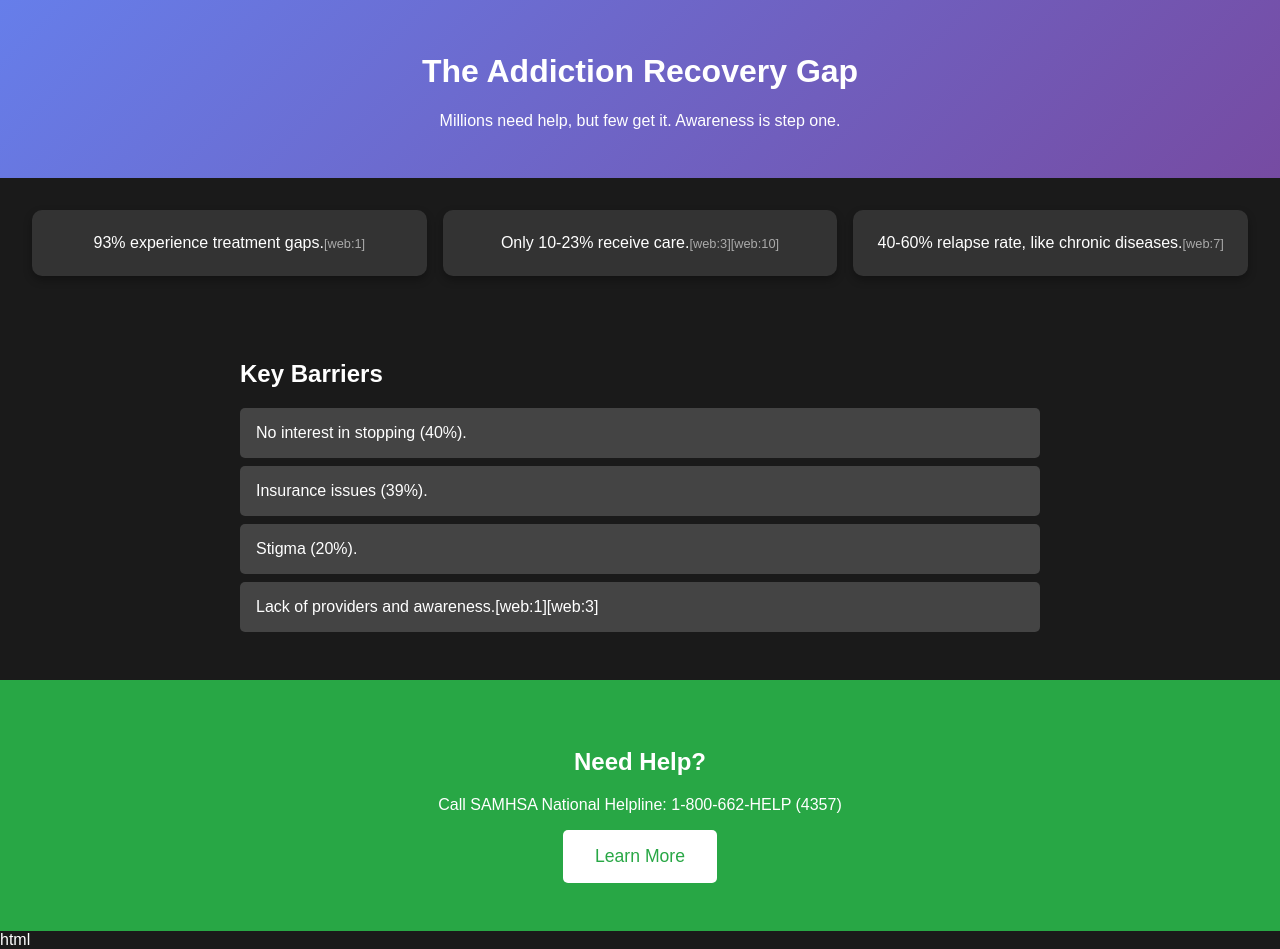
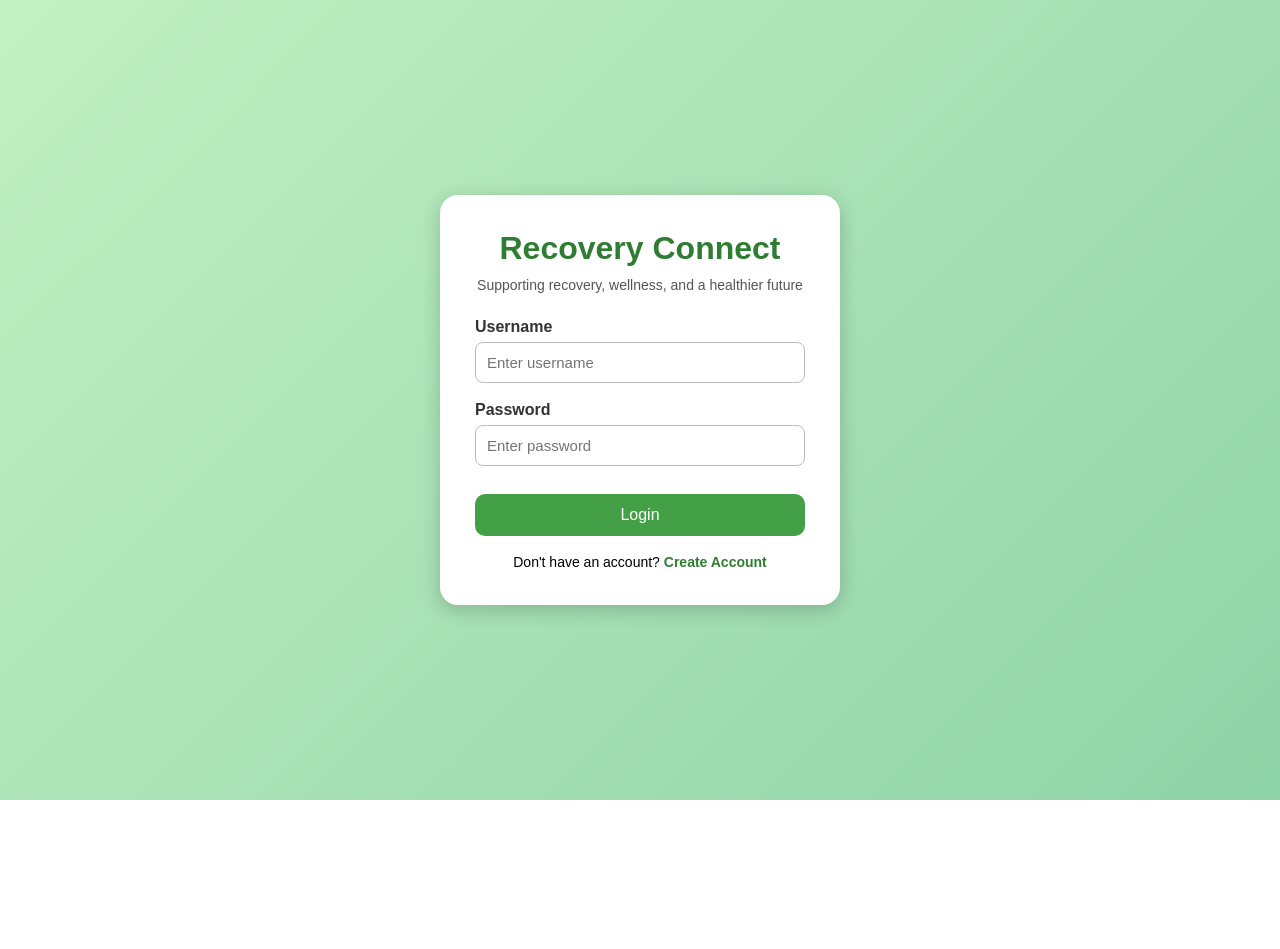
Before and after one commit to HactasticRNSIT/T7-The_Addiction_Recovery_Gap, a website: page index.html in a window 1280 px wide. After the commit the page ends 800 px from the top, so only its background shows below. Drawn offline with Linux system fonts and the light colour scheme.

Commit message:
Change title and styles for Recovery Connect page
Updated the title and styles for the Recovery Connect page, replacing the previous content related to Addiction Recovery Gap.

```diff
--- a/index.html
+++ b/index.html
@@ -1,36 +1,323 @@
 <!DOCTYPE html>
 <html lang="en">
 <head>
-    <meta charset="UTF-8">
-    <meta name="viewport" content="width=device-width, initial-scale=1.0">
-    <title>Addiction Recovery Gap</title>
-    <link rel="stylesheet" href="style.css">
+  <meta charset="UTF-8">
+  <meta name="viewport" content="width=device-width, initial-scale=1.0">
+  <title>Recovery Connect</title>
+
+  <style>
+
+    *{
+      margin:0;
+      padding:0;
+      box-sizing:border-box;
+      font-family: Arial, sans-serif;
+    }
+
+    body{
+      height:100vh;
+      display:flex;
+      justify-content:center;
+      align-items:center;
+      background: linear-gradient(135deg, #c2f0c2, #8fd3a8);
+    }
+
+    .container{
+      width:400px;
+      background:white;
+      padding:35px;
+      border-radius:18px;
+      box-shadow:0 5px 20px rgba(0,0,0,0.2);
+    }
+
+    h1{
+      text-align:center;
+      color:#2e7d32;
+      margin-bottom:10px;
+    }
+
+    .subtitle{
+      text-align:center;
+      color:#555;
+      margin-bottom:25px;
+      font-size:14px;
+    }
+
+    .input-box{
+      margin-bottom:18px;
+    }
+
+    .input-box label{
+      display:block;
+      margin-bottom:6px;
+      color:#333;
+      font-weight:bold;
+    }
+
+    .input-box input,
+    .input-box select{
+      width:100%;
+      padding:11px;
+      border:1px solid #bbb;
+      border-radius:8px;
+      outline:none;
+      font-size:15px;
+    }
+
+    .input-box input:focus,
+    .input-box select:focus{
+      border-color:#43a047;
+    }
+
+    .btn{
+      width:100%;
+      padding:12px;
+      border:none;
+      background:#43a047;
+      color:white;
+      font-size:16px;
+      border-radius:10px;
+      cursor:pointer;
+      transition:0.3s;
+      margin-top:10px;
+    }
+
+    .btn:hover{
+      background:#2e7d32;
+    }
+
+    .link-text{
+      text-align:center;
+      margin-top:18px;
+      font-size:14px;
+    }
+
+    .link-text a{
+      color:#2e7d32;
+      text-decoration:none;
+      font-weight:bold;
+      cursor:pointer;
+    }
+
+    .page{
+      display:none;
+    }
+
+    #loginPage{
+      display:block;
+    }
+
+    .message{
+      text-align:center;
+      margin-bottom:15px;
+      color:red;
+      font-size:14px;
+    }
+
+    .success{
+      color:green;
+      text-align:center;
+      margin-bottom:15px;
+    }
+
+  </style>
 </head>
+
 <body>
-    <header>
-        <h1>The Addiction Recovery Gap</h1>
-        <p>Millions need help, but few get it. Awareness is step one.</p>
-    </header>
-    <section class="stats">
-        <div class="card">93% experience treatment gaps.<span class="source">[web:1]</span></div>
-        <div class="card">Only 10-23% receive care.<span class="source">[web:3][web:10]</span></div>
-        <div class="card">40-60% relapse rate, like chronic diseases.<span class="source">[web:7]</span></div>
-    </section>
-    <section class="barriers">
-        <h2>Key Barriers</h2>
-        <ul>
-            <li>No interest in stopping (40%).</li>
-            <li>Insurance issues (39%).</li>
-            <li>Stigma (20%).</li>
-            <li>Lack of providers and awareness.[web:1][web:3]</li>
-        </ul>
-    </section>
-    <section class="cta">
-        <h2>Need Help?</h2>
-        <p>Call SAMHSA National Helpline: 1-800-662-HELP (4357)</p>
-        <button onclick="scrollToTop()">Learn More</button>
-    </section>
-    <script src="script.js"></script>
+
+  <!-- LOGIN PAGE -->
+
+  <div class="container page" id="loginPage">
+
+    <h1>Recovery Connect</h1>
+
+    <p class="subtitle">
+      Supporting recovery, wellness, and a healthier future
+    </p>
+
+    <div class="message" id="loginMessage"></div>
+
+    <div class="input-box">
+      <label>Username</label>
+      <input type="text" id="loginUsername" placeholder="Enter username">
+    </div>
+
+    <div class="input-box">
+      <label>Password</label>
+      <input type="password" id="loginPassword" placeholder="Enter password">
+    </div>
+
+    <button class="btn" onclick="loginUser()">Login</button>
+
+    <div class="link-text">
+      Don't have an account?
+      <a onclick="openCreateAccount()">Create Account</a>
+    </div>
+
+  </div>
+
+
+  <!-- CREATE ACCOUNT PAGE -->
+
+  <div class="container page" id="createAccountPage">
+
+    <h1>Create Account</h1>
+
+    <div class="message" id="createMessage"></div>
+
+    <div class="input-box">
+      <label>Create Username</label>
+      <input type="text" id="createUsername" placeholder="Create username">
+    </div>
+
+    <div class="input-box">
+      <label>Create Password</label>
+      <input type="password" id="createPassword" placeholder="Create password">
+    </div>
+
+    <div class="input-box">
+      <label>Confirm Password</label>
+      <input type="password" id="confirmPassword" placeholder="Confirm password">
+    </div>
+
+    <button class="btn" onclick="createAccount()">
+      Create Account
+    </button>
+
+  </div>
+
+
+  <!-- USER DETAILS PAGE -->
+
+  <div class="container page" id="userDetailsPage">
+
+    <h1>User Information</h1>
+
+    <p class="success">
+      Login Successful ✔
+    </p>
+
+    <div class="input-box">
+      <label>Full Name</label>
+      <input type="text" placeholder="Enter full name">
+    </div>
+
+    <div class="input-box">
+      <label>Age</label>
+      <input type="number" placeholder="Enter age">
+    </div>
+
+    <div class="input-box">
+      <label>Gender</label>
+
+      <select>
+        <option>Select Gender</option>
+        <option>Male</option>
+        <option>Female</option>
+        <option>Other</option>
+      </select>
+    </div>
+
+    <div class="input-box">
+      <label>Email Address</label>
+      <input type="email" placeholder="Enter email">
+    </div>
+
+    <div class="input-box">
+      <label>Phone Number</label>
+      <input type="tel" placeholder="Enter phone number">
+    </div>
+
+    <button class="btn" onclick="saveData()">
+      Save
+    </button>
+
+  </div>
+
+
+  <script>
+
+    let savedUsername = "";
+    let savedPassword = "";
+
+    function openCreateAccount(){
+
+      document.getElementById("loginPage").style.display = "none";
+      document.getElementById("createAccountPage").style.display = "block";
+
+    }
+
+    function createAccount(){
+
+      let username =
+        document.getElementById("createUsername").value;
+
+      let password =
+        document.getElementById("createPassword").value;
+
+      let confirmPassword =
+        document.getElementById("confirmPassword").value;
+
+      if(username === "" || password === "" || confirmPassword === ""){
+
+        document.getElementById("createMessage").innerHTML =
+        "Please fill all fields";
+
+      }
+
+      else if(password !== confirmPassword){
+
+        document.getElementById("createMessage").innerHTML =
+        "Passwords do not match";
+
+      }
+
+      else{
+
+        savedUsername = username;
+        savedPassword = password;
+
+        alert("Account Created Successfully");
+
+        document.getElementById("createAccountPage").style.display = "none";
+        document.getElementById("loginPage").style.display = "block";
+
+      }
+
+    }
+
+    function loginUser(){
+
+      let loginUsername =
+        document.getElementById("loginUsername").value;
+
+      let loginPassword =
+        document.getElementById("loginPassword").value;
+
+      if(loginUsername === savedUsername &&
+         loginPassword === savedPassword){
+
+        document.getElementById("loginPage").style.display = "none";
+        document.getElementById("userDetailsPage").style.display = "block";
+
+      }
+
+      else{
+
+        document.getElementById("loginMessage").innerHTML =
+        "Wrong password or username. Try again.";
+
+      }
+
+    }
+
+    function saveData(){
+
+      alert("User data saved successfully ✔");
+
+    }
+
+  </script>
+
 </body>
 </html>
-html
```
